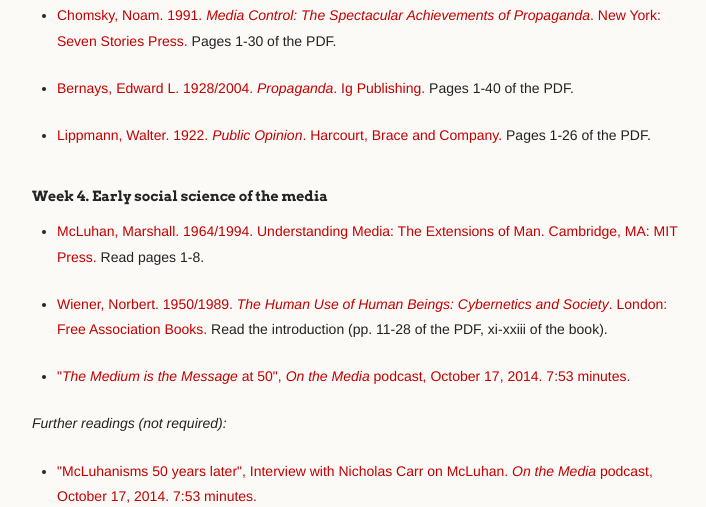
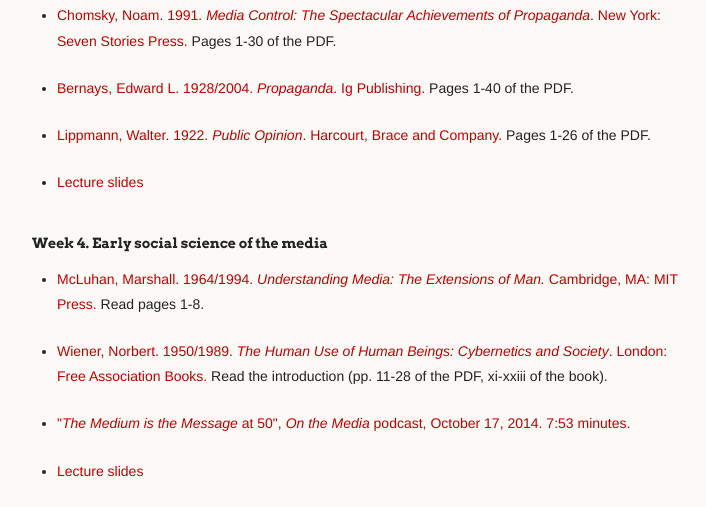
Before and after one commit to jmrphy/media_politics, a plain HTML site: page index.html in a window 1280 px wide. Shown: the part 3899-4406 px from the top of the page, without its empty margins (278-984 px from the left). Drawn offline with Linux system fonts and the light colour scheme.

```diff
--- a/index.html
+++ b/index.html
@@ -161,7 +161,7 @@
 <p>Introductions.</p>
 
 <ul>
-<li><a href="media_politics/slides/introduction/introduction.html">Lecture slides.</a></li>
+<li><a href="http://jmrphy.net/media_politics/slides/1_introduction/introduction.html">Lecture slides.</a></li>
 </ul>
 
 <h5>
@@ -179,15 +179,17 @@
 <li><p><a href="http://ethosworld.com/library/Chomsky-Media-Control-The-Spectacular-Achievements-of-Propaganda-(1991).pdf">Chomsky, Noam. 1991. <em>Media Control: The Spectacular Achievements of Propaganda</em>. New York: Seven Stories Press.</a> Pages 1-30 of the PDF.</p></li>
 <li><p><a href="http://www.whale.to/b/bernays.pdf">Bernays, Edward L. 1928/2004. <em>Propaganda</em>. Ig Publishing.</a> Pages 1-40 of the PDF.</p></li>
 <li><p><a href="http://wps.pearsoncustom.com/wps/media/objects/2429/2487430/pdfs/lippmann.pdf">Lippmann, Walter. 1922. <em>Public Opinion</em>. Harcourt, Brace and Company.</a> Pages 1-26 of the PDF.</p></li>
+<li><p><a href="http://jmrphy.net/media_politics/slides/2_beginnings/democracy_propaganda_capitalism.pptx">Lecture slides</a></p></li>
 </ul>
 
 <h5>
 <a id="week-4-early-social-science-of-the-media" class="anchor" href="#week-4-early-social-science-of-the-media" aria-hidden="true"><span class="octicon octicon-link"></span></a>Week 4. Early social science of the media</h5>
 
 <ul>
-<li><p><a href="https://www.dropbox.com/s/38v3s6wcvim6xch/McLuhan_Understanding_Media_1964.pdf?dl=0">McLuhan, Marshall. 1964/1994. Understanding Media: The Extensions of Man. Cambridge, MA: MIT Press.</a> Read pages 1-8.</p></li>
+<li><p><a href="https://www.dropbox.com/s/38v3s6wcvim6xch/McLuhan_Understanding_Media_1964.pdf?dl=0">McLuhan, Marshall. 1964/1994. <em>Understanding Media: The Extensions of Man.</em> Cambridge, MA: MIT Press.</a> Read pages 1-8.</p></li>
 <li><p><a href="http://21stcenturywiener.org/wp-content/uploads/2013/11/The-Human-Use-of-Human-Beings-by-N.-Wiener.pdf">Wiener, Norbert. 1950/1989. <em>The Human Use of Human Beings: Cybernetics and Society</em>. London: Free Association Books.</a> Read the introduction (pp. 11-28 of the PDF, xi-xxiii of the book).</p></li>
 <li><p><a href="http://www.onthemedia.org/story/medium-message-50/">"<em>The Medium is the Message</em> at 50", <em>On the Media</em> podcast, October 17, 2014. 7:53 minutes.</a></p></li>
+<li><p><a href="http://jmrphy.net/media_politics/slides/3_early_science_of_media/early_science.html">Lecture slides</a></p></li>
 </ul>
 
 <p><em>Further readings (not required):</em></p>
@@ -208,6 +210,7 @@
 <li><p><a href="https://www.dropbox.com/s/it9ikrsncb1knj5/Klapper_Effects_1957.pdf?dl=0">Klapper, Joseph T. 1957. “What We Know About the Effects of Mass Communication: the Brink of Hope.” Public Opinion Quarterly 21(4): 453–74.</a></p></li>
 <li><p><a href="https://www.dropbox.com/s/7rb8tp9jiuo8yy3/Zaller_Mass_Opinion_1992.pdf?dl=0">Zaller, John R. 1992. The Nature and Origins of Mass Opinion. Cambridge: Cambridge University Press.</a></p></li>
 <li><p><a href="https://www.dropbox.com/s/jeppbx7xmzqer7w/Pooley_Shook_The_Field_2006.pdf?dl=0">Pooley, Jefferson. 2006. “Fifteen Pages That Shook the Field: Personal Influence, Edward Shils, and the Remembered History of Mass Communication Research.” The Annals of the American Academy of Political and Social Science 608(1): 130–56.</a></p></li>
+<li><p><a href="http://jmrphy.net/media_politics/slides/4_limited_effects/limited_effects.pptx">Lecture slides</a></p></li>
 </ul>
 
 <p>Further readings (not required)</p>
@@ -225,6 +228,7 @@
 <ul>
 <li><p><a href="https://www.dropbox.com/s/8667ubcyj5uykd9/Brunetti_Weder_Press_Corruption_2003.pdf?dl=0">Brunetti, Aymo, and Beatrice Weder. 2003. “A Free Press Is Bad News for Corruption.” Journal of Public Economics 87: 1801–24.</a></p></li>
 <li><p><a href="http://ajrarchive.org/article.asp?id=3735">Feldstein, Mark. 2004. “Watergate Revisited.” <em>American Journalism Review</em>.</a></p></li>
+<li><p><a href="http://jmrphy.net/media_politics/slides/5_accountability/accountability.pptx">Lecture slides</a></p></li>
 </ul>
 
 <p>Further readings (not required)</p>
@@ -243,6 +247,8 @@
 <li><p><a href="http://www.stanford.edu/%7Ejhain/Paper/OVM2009.pdf">Kern, H L, and J Hainmueller. 2009. “Opium for the Masses: How Foreign Media Can Stabilize Authoritarian Regimes.” <em>Political Analysis</em> 17(4): 377–99.</a></p></li>
 <li><p><a href="http://www.jasonbarabas.com/images/Barabas_Ch36_OxfordHandbook_Economic.pdf">Barabas, Jason. 2011. “Public Opinion, the Media, and Economic Well-Being.” In <em>The Oxford Handbook of American Public Opinion and the Media.</em> Shapiro, Robert Y, and Lawrence R Jacobs, eds. Oxford.</a></p></li>
 </ul>
+
+<p>% - <a href="http://jmrphy.net/media_politics/slides/6_propaganda_model/propaganda_model.pptx">Lecture slides</a></p>
 
 <h5>
 <a id="week-8-are-the-mass-media-shaped-by-political-institutions" class="anchor" href="#week-8-are-the-mass-media-shaped-by-political-institutions" aria-hidden="true"><span class="octicon octicon-link"></span></a>Week 8. Are the mass media shaped by political institutions?</h5>
```
Also changed, not shown: params.json (+1 -1 lines).
